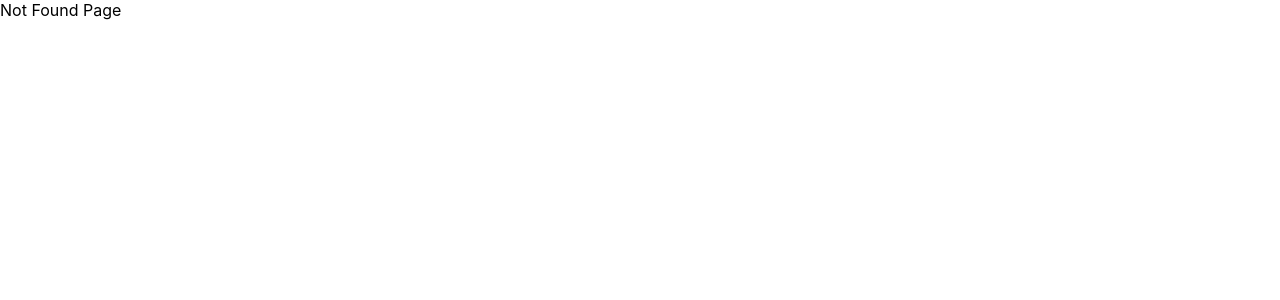
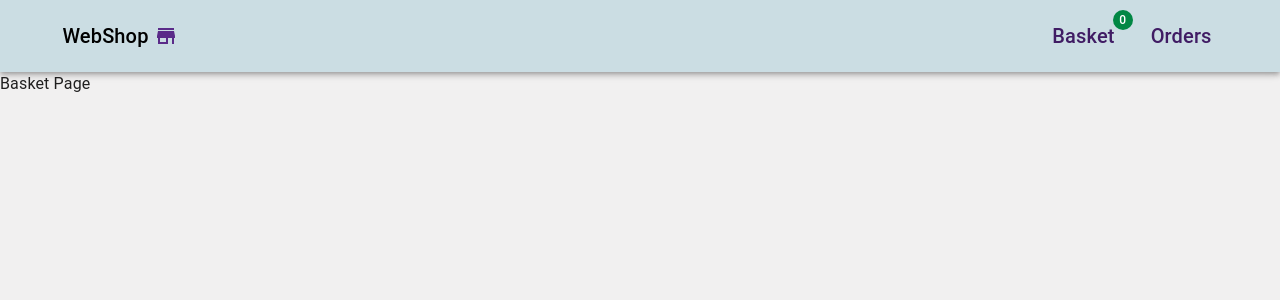
Before and after one commit to Yuliteg/web-shop-demo, a React (Create React App) app: page /basket in a window 1280 px wide. Before the commit this address had no page. Shown: the top 300 px of the page. Built offline with nearby package versions, Linux system fonts and the light colour scheme.

Commit message:
feat: Added header component

```diff
--- a/package.json
+++ b/package.json
@@ -3,6 +3,10 @@
   "version": "0.1.0",
   "private": true,
   "dependencies": {
+    "@emotion/react": "^11.11.1",
+    "@emotion/styled": "^11.11.0",
+    "@mui/icons-material": "^5.14.8",
+    "@mui/material": "^5.14.8",
     "@testing-library/jest-dom": "^5.17.0",
     "@testing-library/react": "^13.4.0",
     "@testing-library/user-event": "^13.5.0",
--- a/src/App.js
+++ b/src/App.js
@@ -1,10 +1,15 @@
 import { Outlet } from "react-router-dom";
+import Navbar from "./components/Navbar";
+import { CssBaseline, ThemeProvider } from "@mui/material";
+import { theme } from "./theme/theme";
 
 function App() {
   return (
-    <div className="App">
+    <ThemeProvider theme={theme}>
+      <CssBaseline />
+      <Navbar />
       <Outlet />
-    </div>
+    </ThemeProvider>
   );
 }
 
--- a/src/components/Navbar.js
+++ b/src/components/Navbar.js
@@ -1,7 +1,85 @@
-import React from "react";
+import {
+  Badge,
+  Box,
+  IconButton,
+  Typography,
+  AppBar,
+  Toolbar,
+} from "@mui/material";
+import StoreIcon from "@mui/icons-material/Store";
+import { NavLink } from "react-router-dom";
 
 const Navbar = () => {
-  return <div>Navbar</div>;
+  return (
+    <>
+      <AppBar
+        position="sticky"
+        style={{
+          background: "rgb(203 221 227)",
+          height: "var(--navbar-height)",
+        }}
+      >
+        <Toolbar
+          sx={{
+            height: "100%",
+            display: "flex",
+            alignItems: "center",
+            justifyContent: "space-between",
+            mx: "3%",
+          }}
+        >
+          <NavLink to="/" style={{ textDecoration: "none" }}>
+            <Box display="flex" alignItems="center">
+              <Typography variant="h6" color="black" cursor="pointer">
+                WebShop
+              </Typography>
+              <StoreIcon
+                sx={{
+                  ml: "5%",
+                  color: "#5a2b89",
+                  "&:active, &:visited": {
+                    color: "#5a2b89",
+                  },
+                }}
+              />
+            </Box>
+          </NavLink>
+
+          <Box display="flex" alignItems="center">
+            <IconButton
+              component={NavLink}
+              to="/basket"
+              size="large"
+              edge="start"
+              sx={{ mr: 2 }}
+            >
+              <Badge badgeContent="0" color="success">
+                <Typography
+                  variant="h6"
+                  color="#401c64"
+                  cursor="pointer"
+                  marginRight="8px"
+                >
+                  Basket
+                </Typography>
+              </Badge>
+            </IconButton>
+
+            <NavLink to="/orders" style={{ textDecoration: "none" }}>
+              <Typography
+                variant="h6"
+                color="#401c64"
+                cursor="pointer"
+                marginRight="6px"
+              >
+                Orders
+              </Typography>
+            </NavLink>
+          </Box>
+        </Toolbar>
+      </AppBar>
+    </>
+  );
 };
 
 export default Navbar;
--- a/src/index.css
+++ b/src/index.css
@@ -1,3 +1,7 @@
+:root {
+  --navbar-height: 4.5rem;
+}
+
 body {
   margin: 0;
   font-family: -apple-system, BlinkMacSystemFont, 'Segoe UI', 'Roboto', 'Oxygen',
@@ -5,6 +9,7 @@ body {
     sans-serif;
   -webkit-font-smoothing: antialiased;
   -moz-osx-font-smoothing: grayscale;
+  box-sizing: border-box;
 }
 
 code {
--- /dev/null
+++ b/src/pages/Basket.js
@@ -0,0 +1,7 @@
+import React from "react";
+
+const Basket = () => {
+  return <div>Basket Page</div>;
+};
+
+export default Basket;
--- a/src/pages/Order.js
+++ b/src/pages/Order.js
@@ -1,11 +1,11 @@
 import React from 'react'
 
-const Order = () => {
+const Orders = () => {
   return (
     <div>
-      Order Page
+      Orders Page
     </div>
   )
 }
 
-export default Order
+export default Orders
--- a/src/router/routePaths.js
+++ b/src/router/routePaths.js
@@ -4,5 +4,6 @@ const route = (routePath) => `${BASE_APP_PATH}${routePath}`;
 
 export const routePaths = {
   base: route(""),
-  order: route("order"),
+  basket: route("basket"),
+  order: route("orders"),
 };
--- a/src/router/router.js
+++ b/src/router/router.js
@@ -3,7 +3,8 @@ import Home from "../pages/Home";
 import NotFound from "../pages/NotFound";
 import { routePaths } from "./routePaths";
 import App from "../App";
-import Order from "../pages/Order";
+import Orders from "../pages/Order";
+import Basket from "../pages/Basket";
 
 export const routes = createBrowserRouter([
   {
@@ -15,7 +16,8 @@ export const routes = createBrowserRouter([
         path: "",
         element: <Home />,
       },
-      { path: "order", element: <Order /> },
+      { path: "basket", element: <Basket /> },
+      { path: "orders", element: <Orders /> },
     ],
   },
 ]);
--- /dev/null
+++ b/src/theme/theme.js
@@ -0,0 +1,13 @@
+import { createTheme } from "@mui/material";
+
+export const theme = createTheme({
+  palette: {
+    mode: "light",
+    success: {
+      main: "rgb(1, 135, 68)",
+    },
+    background: {
+      default: "#dfdede6e",
+    },
+  },
+});
```
Also changed, not shown: 1 other file (tests, documents, lock files or other folders).
